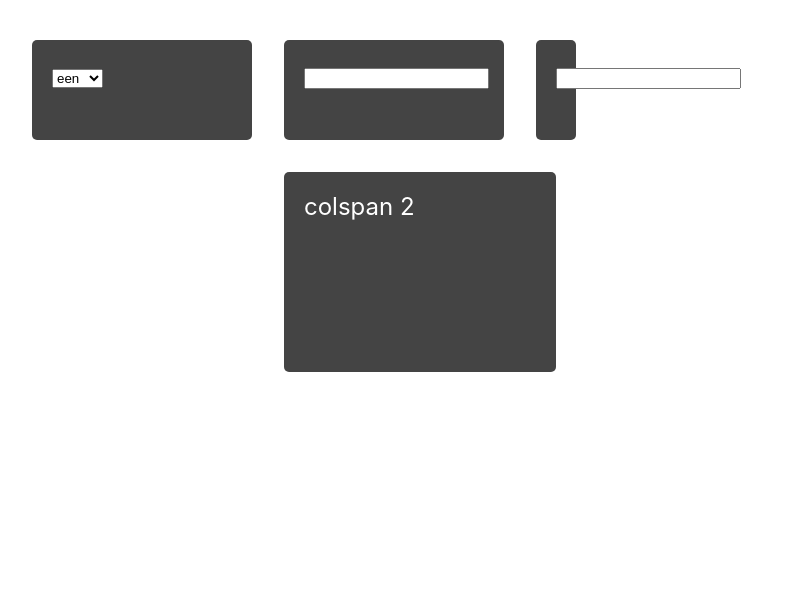
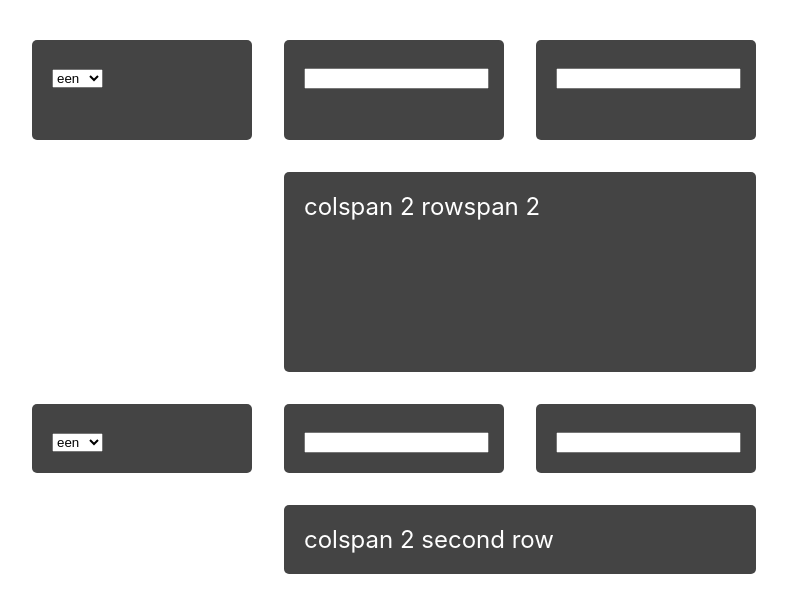
Before and after one commit to dimitri-a/grid_template_new, a React (Create React App) app: page / in a window 1280 px wide. Shown: the top 612 px of the page, without its empty margins (8-795 px from the left). Built offline with nearby package versions, Linux system fonts and the light colour scheme.

Commit message:
2rows hardcoded

```diff
--- a/src/App.css
+++ b/src/App.css
@@ -5,7 +5,7 @@ body {
 .wrapper {
 		display: grid;
     grid-gap: 32px;
-		grid-template-columns: [col] 220px [col] 220px [col] 20px ;
+		grid-template-columns: [col] 220px [col] 220px [col] 220px ;
 		grid-template-rows: [row] 100px [row] 200px [row] ;
 		background-color: #fff;
 		color: #444;
@@ -17,28 +17,48 @@ body {
 		border-radius: 5px;
 		padding: 20px;
 		font-size: 150%;
-
 	}
 
 	.a1 {
 		grid-column: col 1 ;
     grid-row:row;
 
-	}
+  }
+
+  .a1r3 {
+		grid-column: col 1 ;
+    grid-row:row 3;
+
+  }
+
 	.a2 {
 		grid-column: col 2;
     grid-row:row
+  }
+  .a2r3 {
+		grid-column: col 2;
+    grid-row:row 3
+  }
 
-	}
 	.a3 {
 		grid-column: col 3;
     grid-row:row;
+  }
 
-	}
+  .a3r3{
+		grid-column: col 3;
+    grid-row:row 3;
+  }
+
   .b1 {
-        grid-column: col 2 / span 2;
+        grid-column: 2/4;
         grid-row: row 2 ;
     }
+
+    .b1r3 {
+      grid-column: 2/4;
+      grid-row: row 4 ;
+  }
 
 	.c1 {
 		grid-column: col 3 ;
--- a/src/RowComponent.js
+++ b/src/RowComponent.js
@@ -8,9 +8,15 @@ const RowComponent = () =>
         </select></div>
         <div className="box a2"><input type="text"></input></div>
         <div className="box a3"><input type="text"></input></div>
-        <div className="box b1">colspan 2</div>
+        <div className="box b1">colspan 2 rowspan 2</div>
 
-
+        <div className="box a1r3"><select>
+            <option>een</option>
+            <option>twee</option>
+        </select></div>
+        <div className="box a2r3"><input type="text"></input></div>
+        <div className="box a3r3"><input type="text"></input></div>
+        <div className="box b1r3">colspan 2 second row</div>
     </div>)
 
 export default RowComponent
```
